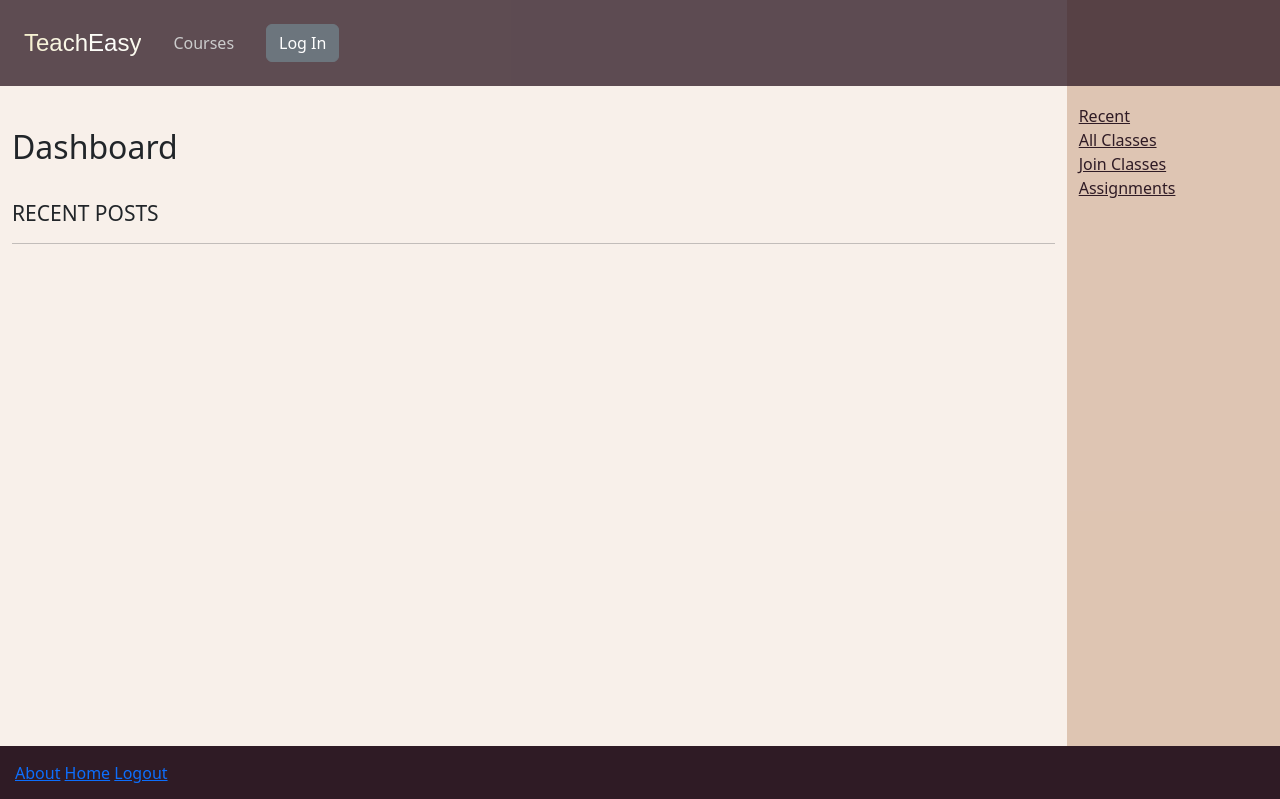
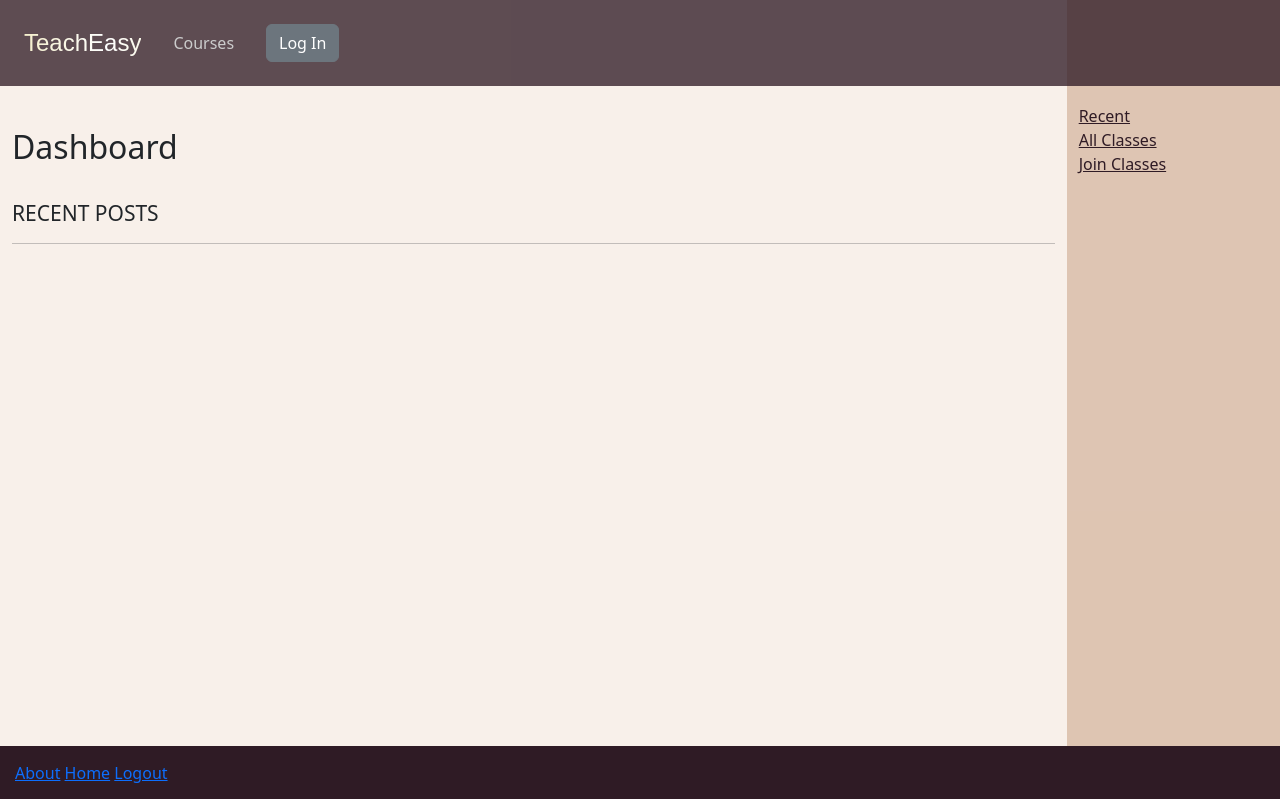
Before and after one commit to cooperwhitley/teacheasy, a Django app: page / in a window 1280 px wide. Shown: the top 799 px of the page. Run offline with Django 4.2, Linux system fonts and the light colour scheme.

Commit message:
remove assignment index link

```diff
--- a/main_app/templates/home.html
+++ b/main_app/templates/home.html
@@ -21,7 +21,6 @@
                 <li ><a class="navlinks" href="{% url 'home' %}">Recent</a></li> <!-- Updated URL name -->
                 <li><a href="{% url 'courses_index' %}" class="navlinks">All Classes</a></li> <!-- Updated URL name -->
                 <li><a href="{% url 'courses_index' %}" class="navlinks">Join Classes</a></li> <!-- Updated URL name -->
-                <li><a href="{% url 'assignments_index' %}" class="navlinks">Assignments</a></li> <!-- Updated URL name -->
             </ul><br>
         </div>
   </div>
```
